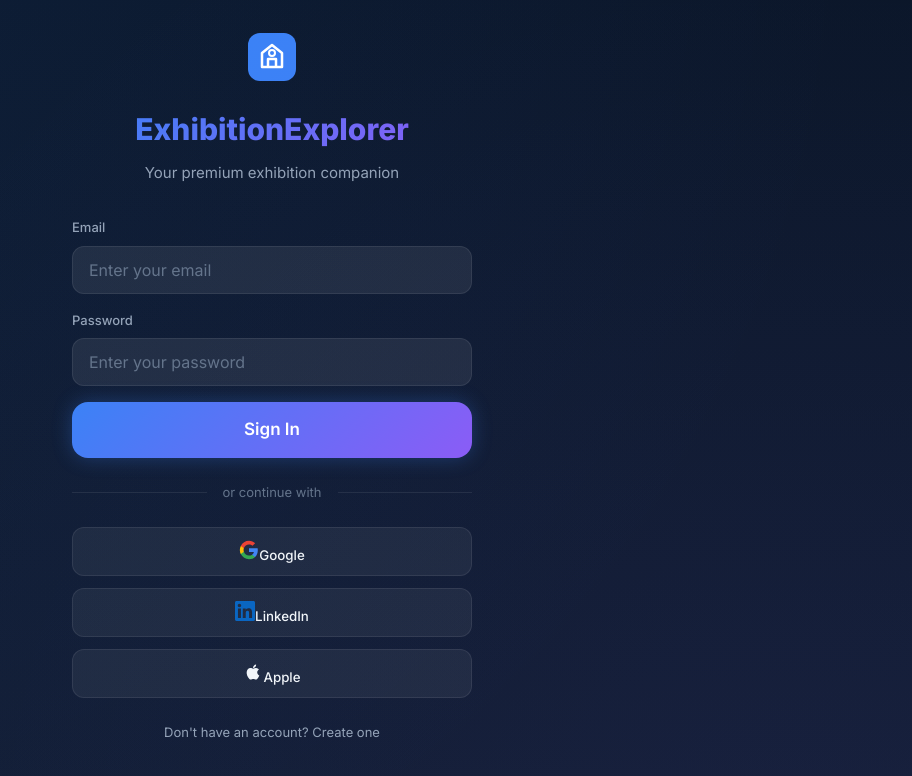
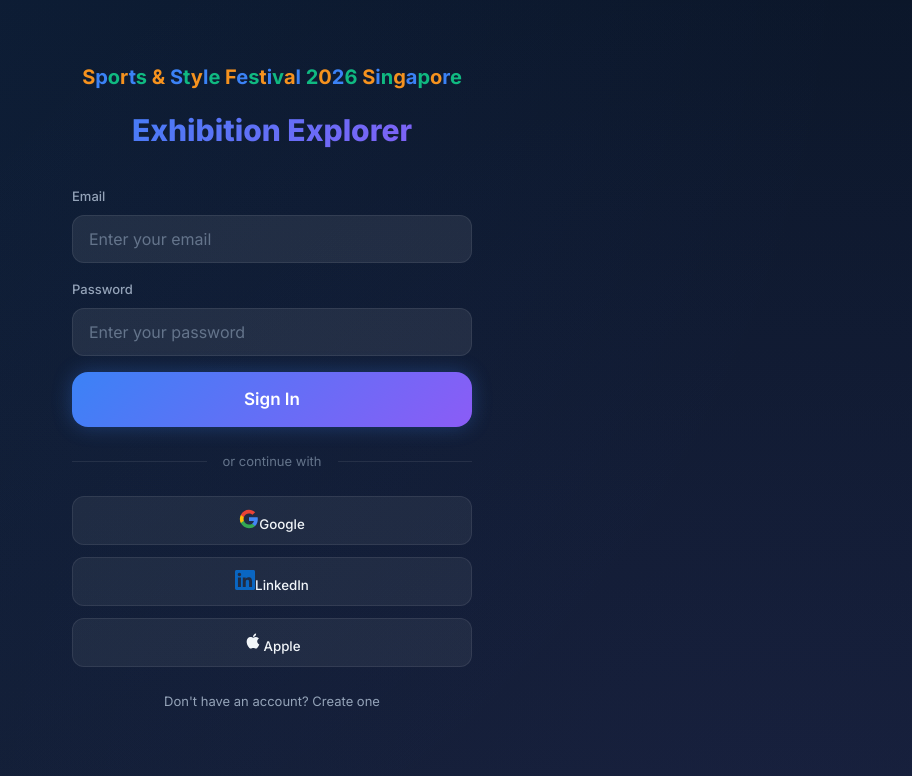
Before and after one commit to ronaldchong83ai/ExhibitionExplorer, a Next.js app: page /login in a window 1280 px wide. Shown: the top 776 px of the page, without its empty margins (368-1280 px from the left). Built offline with nearby package versions, Linux system fonts and the light colour scheme; no server answers; the database is empty.

Commit message:
Rename app to Exhibition Explorer, remove Switch Exhibition button, hide login subtitle, and replace login logo image with active exhibition name

```diff
--- a/src/app/(visitor)/layout.tsx
+++ b/src/app/(visitor)/layout.tsx
@@ -130,7 +130,7 @@ export default function VisitorLayout({ children }: { children: React.ReactNode
           </svg>
         </button>
 
-        <h1 className="header-title">ExhibitionExplorer</h1>
+        <h1 className="header-title">Exhibition Explorer</h1>
 
         <Link href="/notifications" className="header-bell-btn" id="notifications-bell">
           <svg width="22" height="22" viewBox="0 0 24 24" fill="none" stroke="currentColor" strokeWidth="2" strokeLinecap="round" strokeLinejoin="round">
--- a/src/app/layout.tsx
+++ b/src/app/layout.tsx
@@ -4,13 +4,13 @@ import StyledJsxRegistry from './registry';
 import AddToHomeScreen from '@/components/AddToHomeScreen';
 
 export const metadata: Metadata = {
-  title: 'ExhibitionExplorer',
+  title: 'Exhibition Explorer',
   description: 'Your premium exhibition companion app - explore stages, exhibitors, venue maps, and more.',
   manifest: '/manifest.json',
   appleWebApp: {
     capable: true,
     statusBarStyle: 'black-translucent',
-    title: 'ExhibitionExplorer',
+    title: 'Exhibition Explorer',
   },
 };
 
--- a/src/app/login/page.tsx
+++ b/src/app/login/page.tsx
@@ -10,6 +10,7 @@ export default function LoginPage() {
   const [password, setPassword] = useState('');
   const [error, setError] = useState('');
   const [loading, setLoading] = useState(false);
+  const [exhibitionTitle, setExhibitionTitle] = useState('Sports & Style Festival 2026 Singapore');
 
   useEffect(() => {
     if (typeof window !== 'undefined') {
@@ -19,7 +20,37 @@ export default function LoginPage() {
         setError(decodeURIComponent(err));
       }
     }
+
+    fetch('/api/home')
+      .then(res => res.json())
+      .then(d => {
+        if (d.success && d.data?.exhibition?.title) {
+          setExhibitionTitle(d.data.exhibition.title);
+        }
+      })
+      .catch(() => {});
   }, []);
+
+  const renderStyledTitle = (title: string) => {
+    const colors = ['#F6921E', '#3B82F6', '#10B981'];
+    let colorIndex = 0;
+    return (
+      <span style={{ display: 'inline-block' }}>
+        {title.split('').map((char, idx) => {
+          if (char === ' ') {
+            return <span key={idx}> </span>;
+          }
+          const color = colors[colorIndex % colors.length];
+          colorIndex++;
+          return (
+            <span key={idx} style={{ color }}>
+              {char}
+            </span>
+          );
+        })}
+      </span>
+    );
+  };
 
   const handleSubmit = async (e: React.FormEvent) => {
     e.preventDefault();
@@ -51,22 +82,12 @@ export default function LoginPage() {
       <div className="auth-container animate-scale-in">
         {/* Logo Area */}
         <div className="auth-logo">
-          <div className="auth-logo-icon">
-            <svg width="48" height="48" viewBox="0 0 48 48" fill="none">
-              <rect width="48" height="48" rx="12" fill="url(#logo-grad)" />
-              <path d="M14 20L24 12L34 20V34H14V20Z" stroke="white" strokeWidth="2.5" strokeLinejoin="round" />
-              <path d="M20 34V26H28V34" stroke="white" strokeWidth="2.5" strokeLinejoin="round" />
-              <circle cx="24" cy="20" r="3" stroke="white" strokeWidth="2" />
-              <defs>
-                <linearGradient id="logo-grad" x1="0" y1="0" x2="48" y2="48">
-                  <stop stopColor="#3B82F6" />
-                  <stop offset="1" stopColor="#8B5CF6" />
-                </linearGradient>
-              </defs>
-            </svg>
+          <div style={{ marginBottom: '16px' }}>
+            <h2 style={{ fontSize: '20px', fontWeight: 700, margin: 0, lineHeight: 1.3 }}>
+              {renderStyledTitle(exhibitionTitle)}
+            </h2>
           </div>
-          <h1 className="auth-title">ExhibitionExplorer</h1>
-          <p className="auth-subtitle">Your premium exhibition companion</p>
+          <h1 className="auth-title">Exhibition Explorer</h1>
         </div>
 
         {/* Login Form */}
--- a/src/components/AddToHomeScreen.tsx
+++ b/src/components/AddToHomeScreen.tsx
@@ -196,7 +196,7 @@ export default function AddToHomeScreen() {
               </defs>
             </svg>
             <div className="ath-title-group">
-              <h3 className="ath-title">ExhibitionExplorer</h3>
+              <h3 className="ath-title">Exhibition Explorer</h3>
               <p className="ath-subtitle">Install as a Web App</p>
             </div>
           </div>
```
Also changed, not shown: src/app/(visitor)/home/page.tsx (+2 -8 lines).
